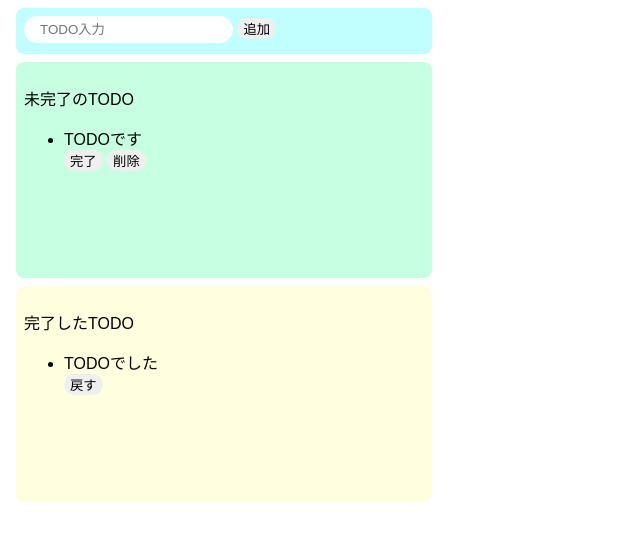
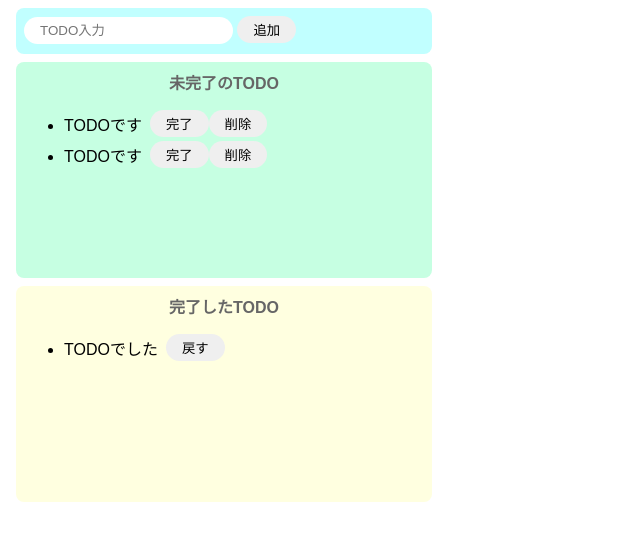
Before and after one commit to ntsubasao/todo-jsonly, a website built with Parcel: page index.html in a window 1280 px wide. Shown: the whole page, without its empty margins (0-640 px from the left). Built offline with nearby package versions, Linux system fonts and the light colour scheme.

Commit message:
css complete

```diff
--- a/index.html
+++ b/index.html
@@ -12,18 +12,27 @@
     </div>
 
     <div class="imcompleted-area">
-      <p>未完了のTODO</p>
+      <p class="title">未完了のTODO</p>
       <ul>
-        <li>TODOです</li>
-        <button>完了</button>
-        <button>削除</button>
+        <div class="list-row">
+          <li>TODOです</li>
+          <button>完了</button>
+          <button>削除</button>
+        </div>
+        <div class="list-row">
+          <li>TODOです</li>
+          <button>完了</button>
+          <button>削除</button>
+        </div>
       </ul>
     </div>
     <div class="completed-area">
-      <p>完了したTODO</p>
+      <p class="title">完了したTODO</p>
       <ul>
-        <li>TODOでした</li>
-        <button>戻す</button>
+        <div class="list-row">
+          <li>TODOでした</li>
+          <button>戻す</button>
+        </div>
       </ul>
     </div>
     <script src="src/index.js"></script>
--- a/src/styles.css
+++ b/src/styles.css
@@ -12,6 +12,15 @@ input {
 button {
   border-radius: 16px;
   border: none;
+  padding: 4px 16px;
+}
+button:hover {
+  background-color: #ff7fff;
+  color: #fff; /*カーソルを上に持っていったときの文字の色が変わる*/
+  cursor: pointer; /*クリックするときのポインターがわかりやすいものになる*/
+}
+li {
+  margin-right: 8px;
 }
 
 .input-area {
@@ -38,3 +47,16 @@ button {
   margin: 8px;
   border-radius: 8px;
 }
+
+.title {
+  text-align: center;
+  margin-top: 0;
+  font-weight: bold; /*文字を太字にする*/
+  color: #666; /*太字の主張が強いから色の調整*/
+}
+
+.list-row {
+  display: flex;
+  align-items: center;
+  padding-bottom: 4px;
+}
```
